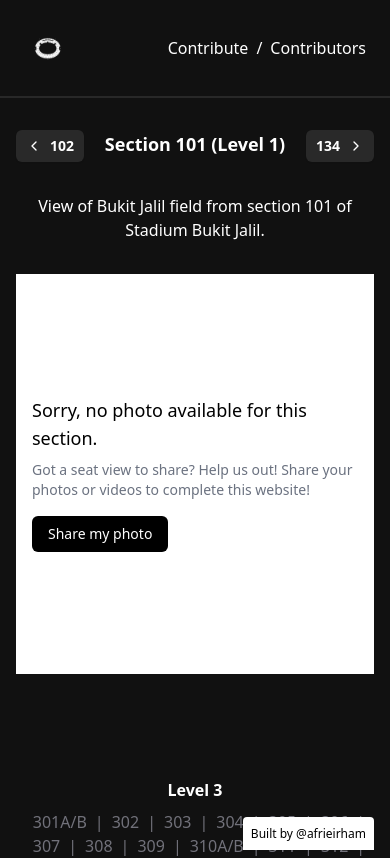
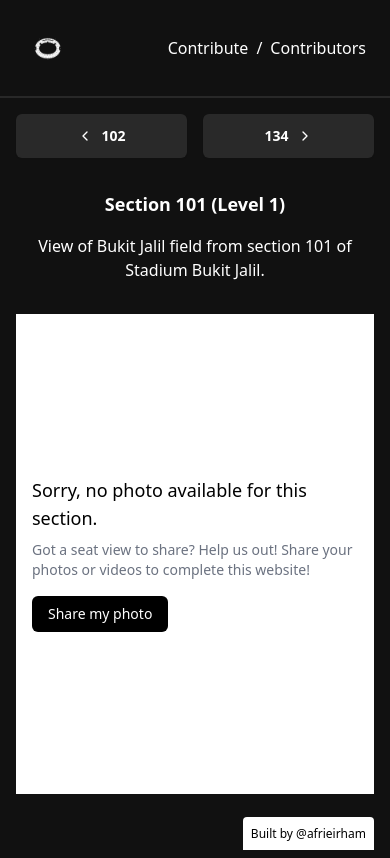
Before and after one commit to afrieirham/bukitjalilstadium, a Next.js app: page /101 in a window 390 px wide. Shown: the top 858 px of the page. Built offline with nearby package versions, Linux system fonts and the light colour scheme; what react-photo-view would draw is missing.

Commit message:
fix nav button

```diff
--- a/src/pages/[id].tsx
+++ b/src/pages/[id].tsx
@@ -1,4 +1,4 @@
-import {
+import type {
   GetStaticPaths,
   GetStaticProps,
   InferGetServerSidePropsType,
@@ -58,7 +58,8 @@
       />
       <div className="pb-24">
         <NavBar />
-        <div className="flex justify-between max-w-screen-lg mx-auto mt-8 px-4">
+
+        <div className="hidden md:flex justify-between max-w-screen-lg mx-auto mt-8 px-4">
           <Link
             href={`/${seat.left.replaceAll("/", "-")}`}
             onClick={() => onOpenPopunder()}
@@ -75,7 +76,28 @@
             {seat.right} <ChevronRight className="ml-2 h-4 w-4" />
           </Link>
         </div>
-        <div className="flex flex-col items-center max-w-screen-lg mx-auto mt-8 px-4">
+
+        <div className="block md:hidden mt-4 space-y-8">
+          <div className="flex justify-between gap-4 max-w-screen-lg mx-auto px-4">
+            <Link
+              href={`/${seat.left.replaceAll("/", "-")}`}
+              onClick={() => onOpenPopunder()}
+              className="flex justify-center items-center rounded-md bg-white/10 py-3 text-sm font-semibold text-white shadow-sm hover:bg-white/20 w-full"
+            >
+              <ChevronLeft className="mr-2 h-4 w-4" /> {seat.left}
+            </Link>
+            <Link
+              href={`/${seat.right.replaceAll("/", "-")}`}
+              onClick={() => onOpenPopunder()}
+              className="flex justify-center items-center rounded-md bg-white/10 py-3 text-sm font-semibold text-white shadow-sm hover:bg-white/20 w-full"
+            >
+              {seat.right} <ChevronRight className="ml-2 h-4 w-4" />
+            </Link>
+          </div>
+          <h1 className="text-lg font-bold text-center md:text-2xl">{title}</h1>
+        </div>
+
+        <div className="flex flex-col items-center max-w-screen-lg mx-auto mt-4 px-4">
           <p className="text-center">{description}</p>
         </div>
         <div className="flex flex-col md:flex-row space-x-0 space-y-4 md:space-y-0 md:space-x-4 justify-center mt-8 px-4 items-center w-full mx-auto max-w-screen-xl">
@@ -126,7 +148,7 @@
               )}
             </>
           ) : (
-            <div className="flex items-center justify-center h-[400px] w-full bg-white text-black">
+            <div className="flex items-center justify-center h-[480px] w-full bg-white text-black">
               <div className="flex flex-col p-4">
                 <p className="text-lg">
                   Sorry, no photo available for this section.
```
